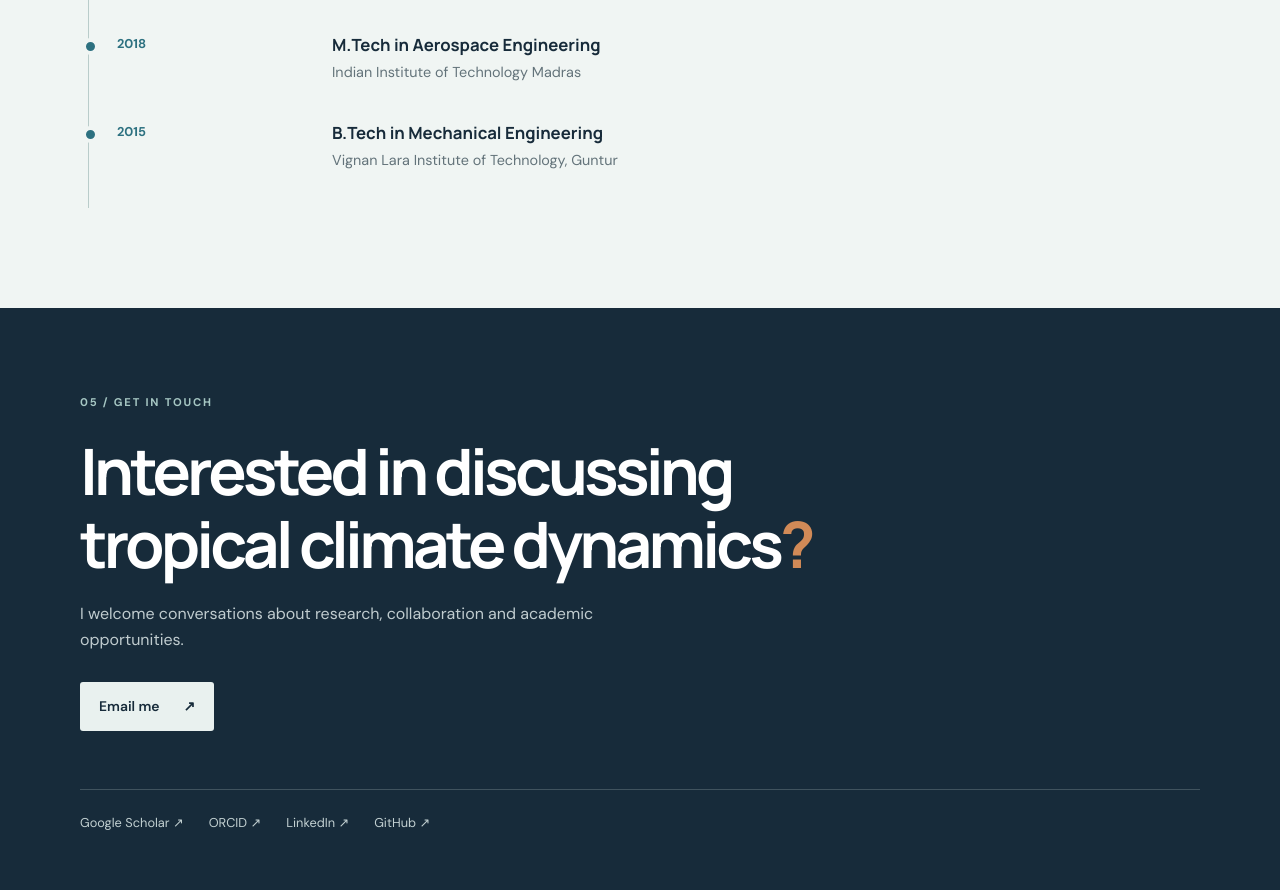
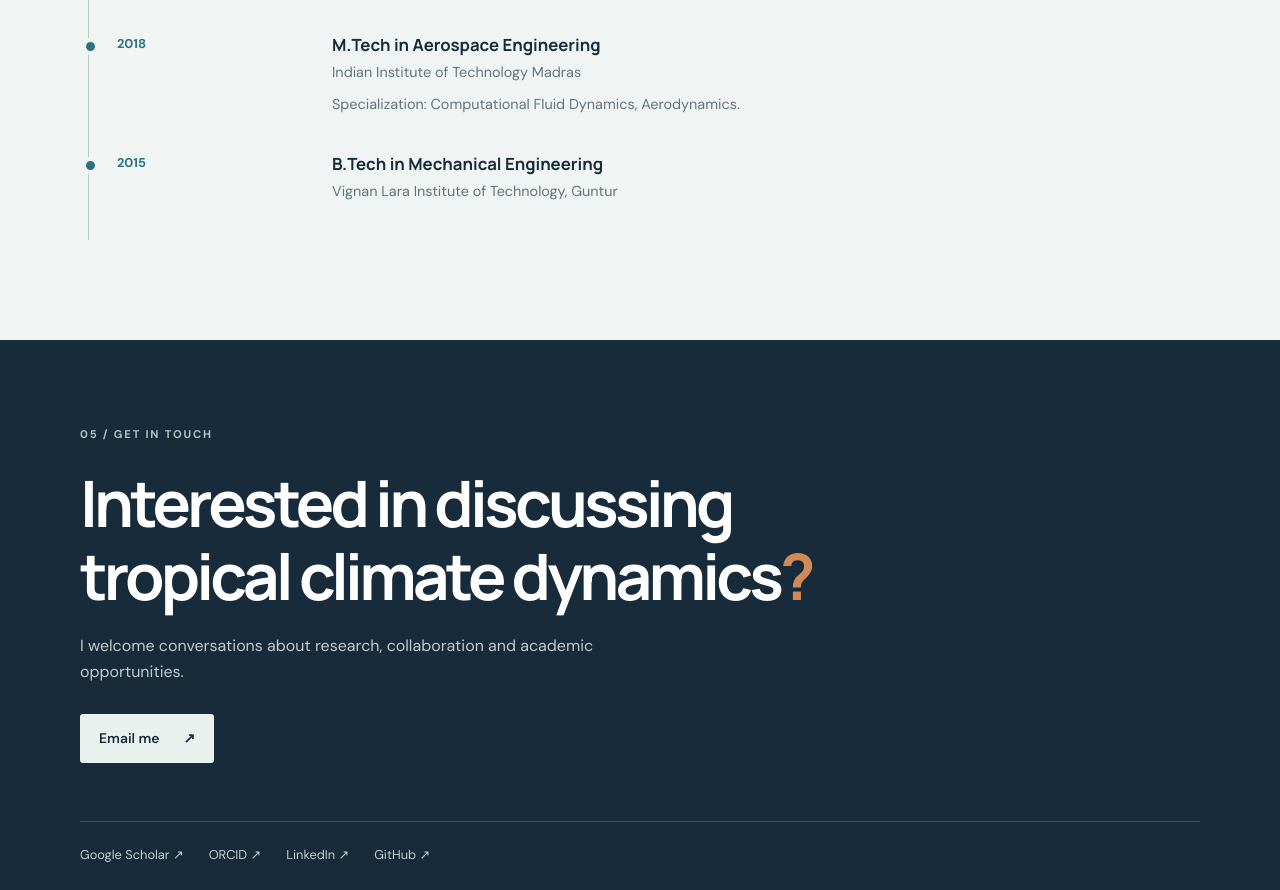
Before and after one commit to adityakott/adityakott.github.io, a plain HTML site: page index.html in a window 1280 px wide. Shown: the part 3408-4298 px from the top of the page. Drawn offline with Linux system fonts and the light colour scheme.

Commit message:
Update index.html

```diff
--- a/index.html
+++ b/index.html
@@ -327,6 +327,9 @@
           <div>
             <h3>M.Tech in Aerospace Engineering</h3>
             <p>Indian Institute of Technology Madras</p>
+            <p class="muted">
+              Specialization: Computational Fluid Dynamics, Aerodynamics.
+            </p>
           </div>
         </div>
 
```
